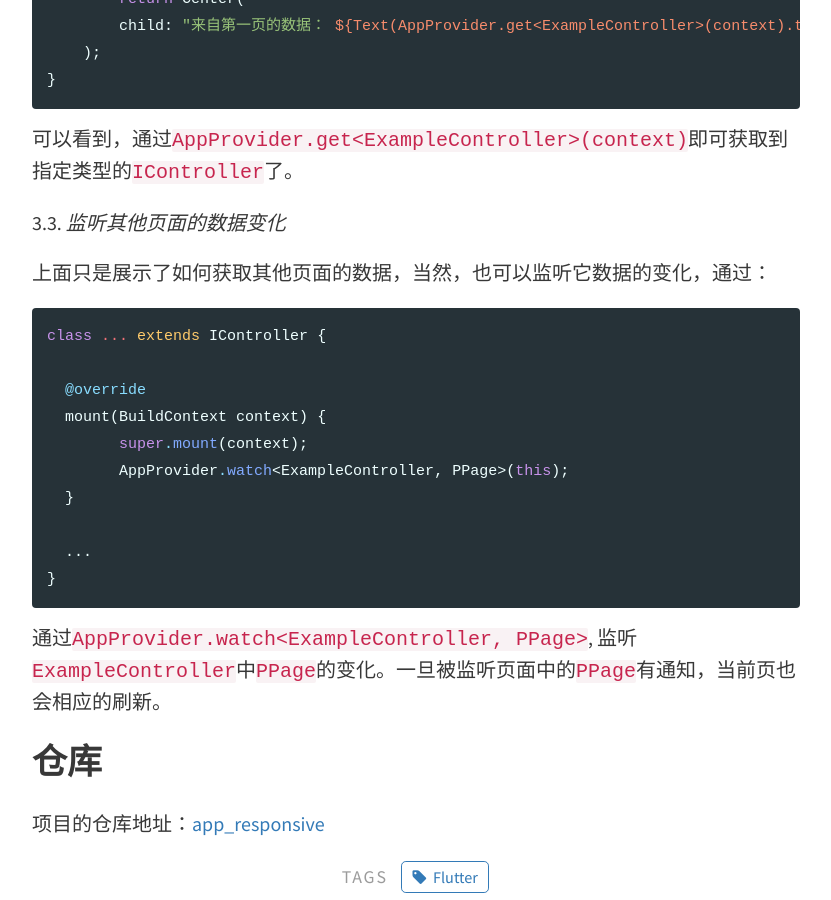
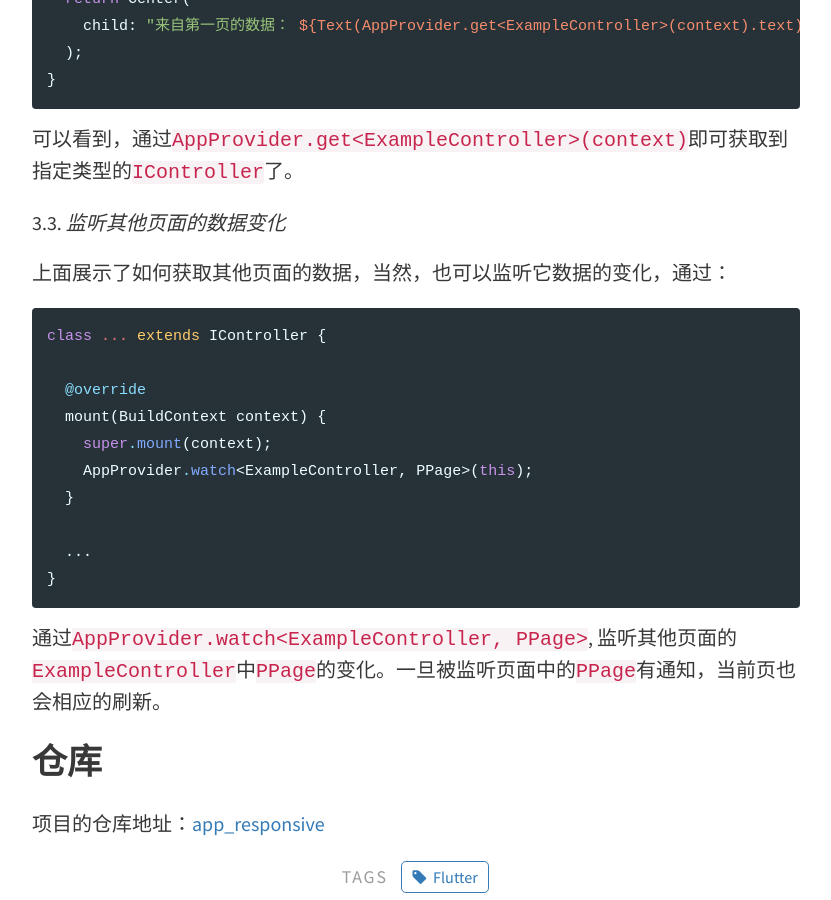
Before and after one commit to ejin66/ejin66.github.io, a Jekyll site: the page built from _posts/2021-02-26-app-responsive.md, in a window 1280 px wide and 900 px high, scrolled down 8070 px. Shown: the whole window, without its empty margins (224-1055 px from the left). Built offline with Jekyll 4.4.1, drawn with Linux system fonts in a browser that asks for light colours; some of the changed text lies outside the part shown.

Commit message:
Update 2021-02-26-app-responsive.md

````diff
--- a/_posts/2021-02-26-app-responsive.md
+++ b/_posts/2021-02-26-app-responsive.md
@@ -206,9 +206,9 @@ class ExampleController extends IController {
 
 ```dart
 Widget buildBody(BuildContext context) {
-  	return Center(
-        child: "来自第一页的数据： ${Text(AppProvider.get<ExampleController>(context).text)}",
-    );
+  return Center(
+    child: "来自第一页的数据： ${Text(AppProvider.get<ExampleController>(context).text)}",
+  );
 }
 ```
 
@@ -216,22 +216,22 @@ Widget buildBody(BuildContext context) {
 
 3.3. *监听其他页面的数据变化*
 
-上面只是展示了如何获取其他页面的数据，当然，也可以监听它数据的变化，通过：
+上面展示了如何获取其他页面的数据，当然，也可以监听它数据的变化，通过：
 
 ```dart
 class ... extends IController {
 
   @override
   mount(BuildContext context) {
-  	super.mount(context);
-	AppProvider.watch<ExampleController, PPage>(this);
+    super.mount(context);
+    AppProvider.watch<ExampleController, PPage>(this);
   }
 
   ...
 }
 ```
 
-通过`AppProvider.watch<ExampleController, PPage>`, 监听`ExampleController`中`PPage`的变化。一旦被监听页面中的`PPage`有通知，当前页也会相应的刷新。
+通过`AppProvider.watch<ExampleController, PPage>`, 监听其他页面的`ExampleController`中`PPage`的变化。一旦被监听页面中的`PPage`有通知，当前页也会相应的刷新。
 
 ## 仓库
 
````
Also changed, not shown: other parts of _posts/2021-02-26-app-responsive.md (+3 -3 lines).
